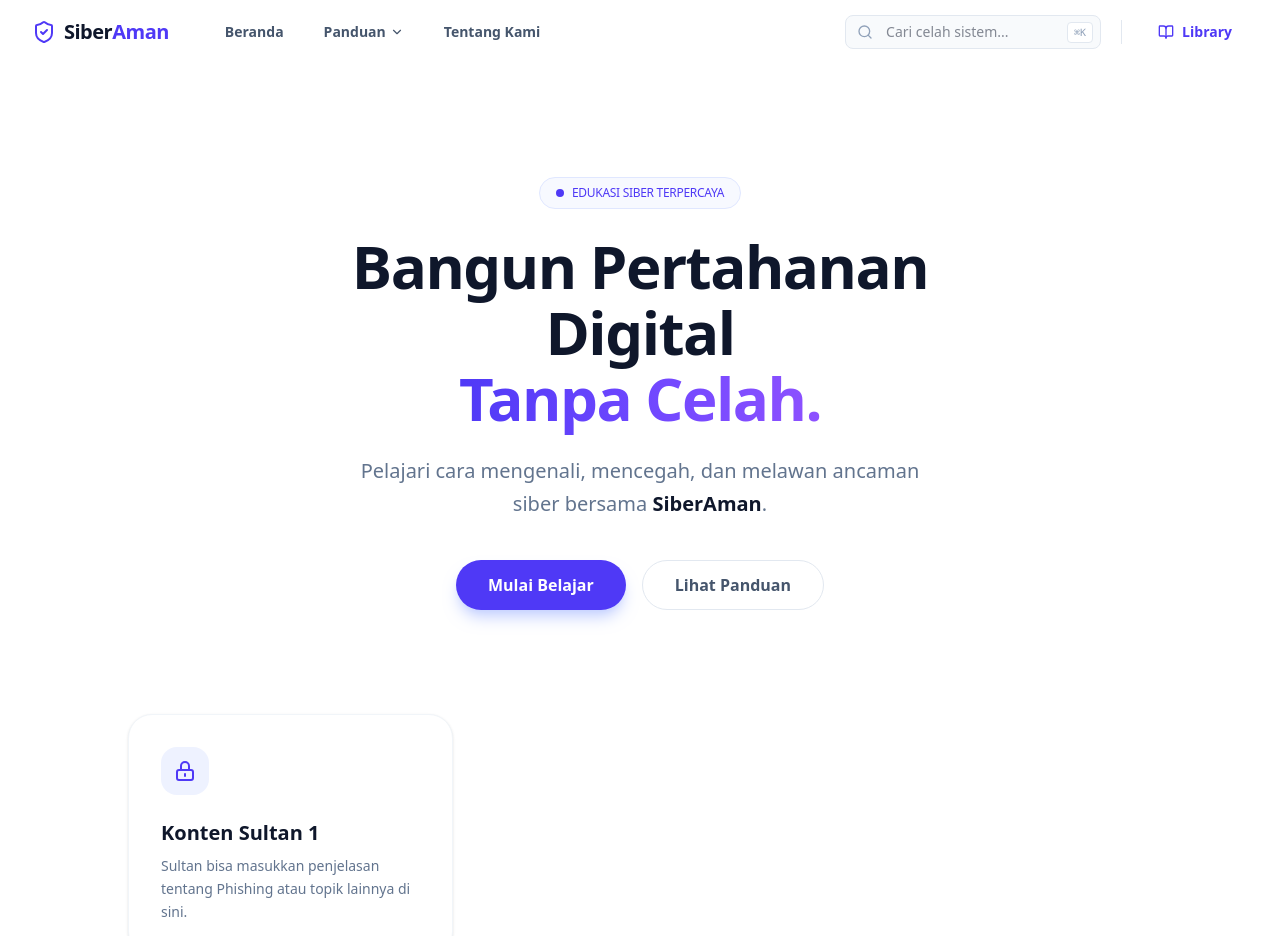
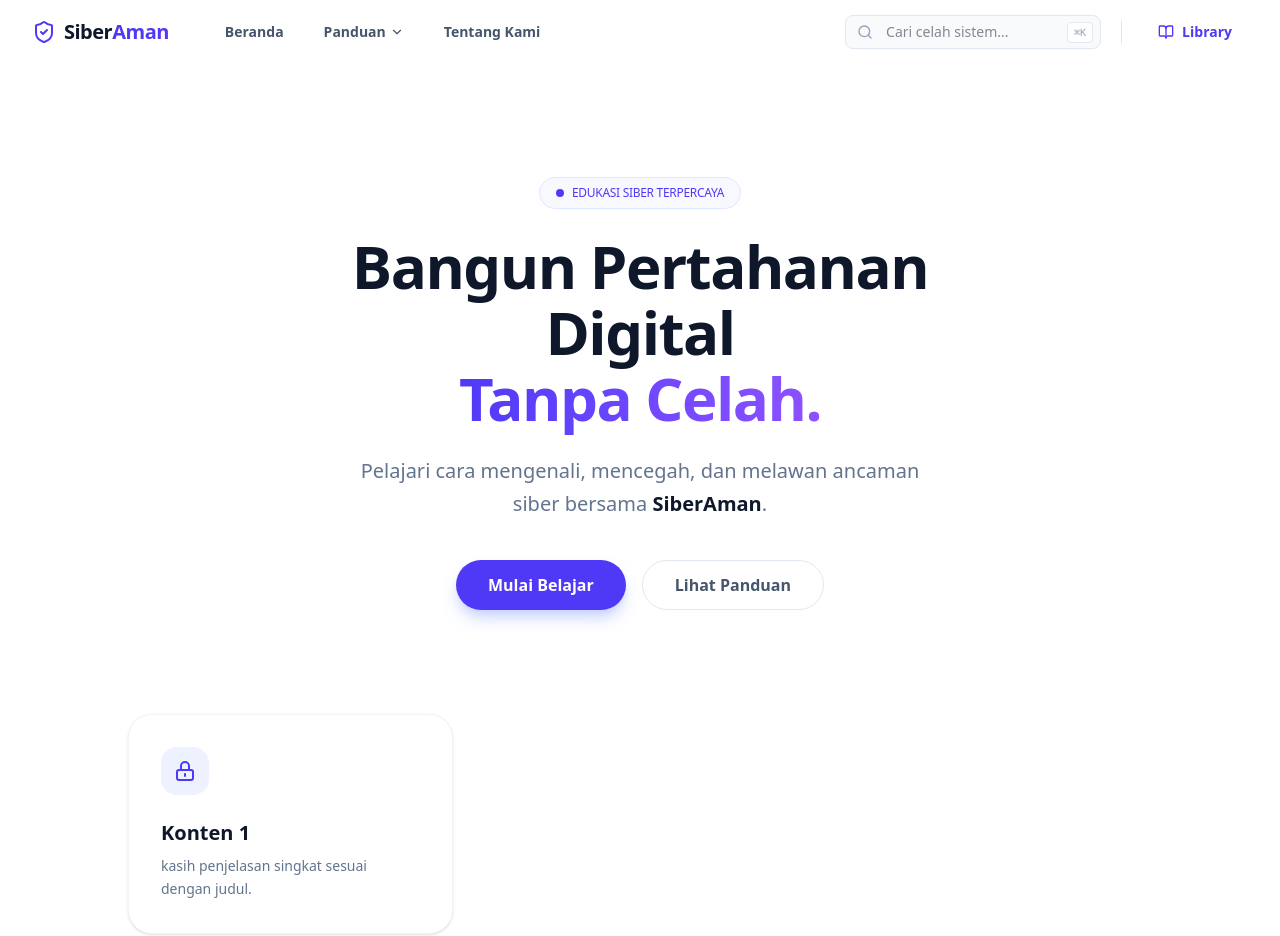
Before and after one commit to AnFariq/SiMan, a React (Vite) app: page / in a window 1280 px wide. Shown: the top 936 px of the page. Built offline with nearby package versions, Linux system fonts and the light colour scheme.

Commit message:
Update home.jsx

```diff
--- a/src/pages/home.jsx
+++ b/src/pages/home.jsx
@@ -50,8 +50,8 @@ export default function Home() {
                         <div className="w-12 h-12 bg-indigo-50 rounded-2xl flex items-center justify-center mb-6 group-hover:bg-indigo-600 transition-colors">
                             <svg className="w-6 h-6 text-indigo-600 group-hover:text-white" fill="none" stroke="currentColor" viewBox="0 0 24 24"><path strokeLinecap="round" strokeLinejoin="round" strokeWidth="2" d="M12 15v2m-6 4h12a2 2 0 002-2v-6a2 2 0 00-2-2H6a2 2 0 00-2 2v6a2 2 0 002 2zm10-10V7a4 4 0 00-8 0v4h8z" /></svg>
                         </div>
-                        <h3 className="text-xl font-bold text-slate-900 mb-2">Konten Sultan 1</h3>
-                        <p className="text-slate-500 text-sm leading-relaxed">Sultan bisa masukkan penjelasan tentang Phishing atau topik lainnya di sini.</p>
+                        <h3 className="text-xl font-bold text-slate-900 mb-2">Konten 1</h3>
+                        <p className="text-slate-500 text-sm leading-relaxed">kasih penjelasan singkat sesuai dengan judul.</p>
                     </div>
                     {/* Duplikasi */}
                 </div>
```
